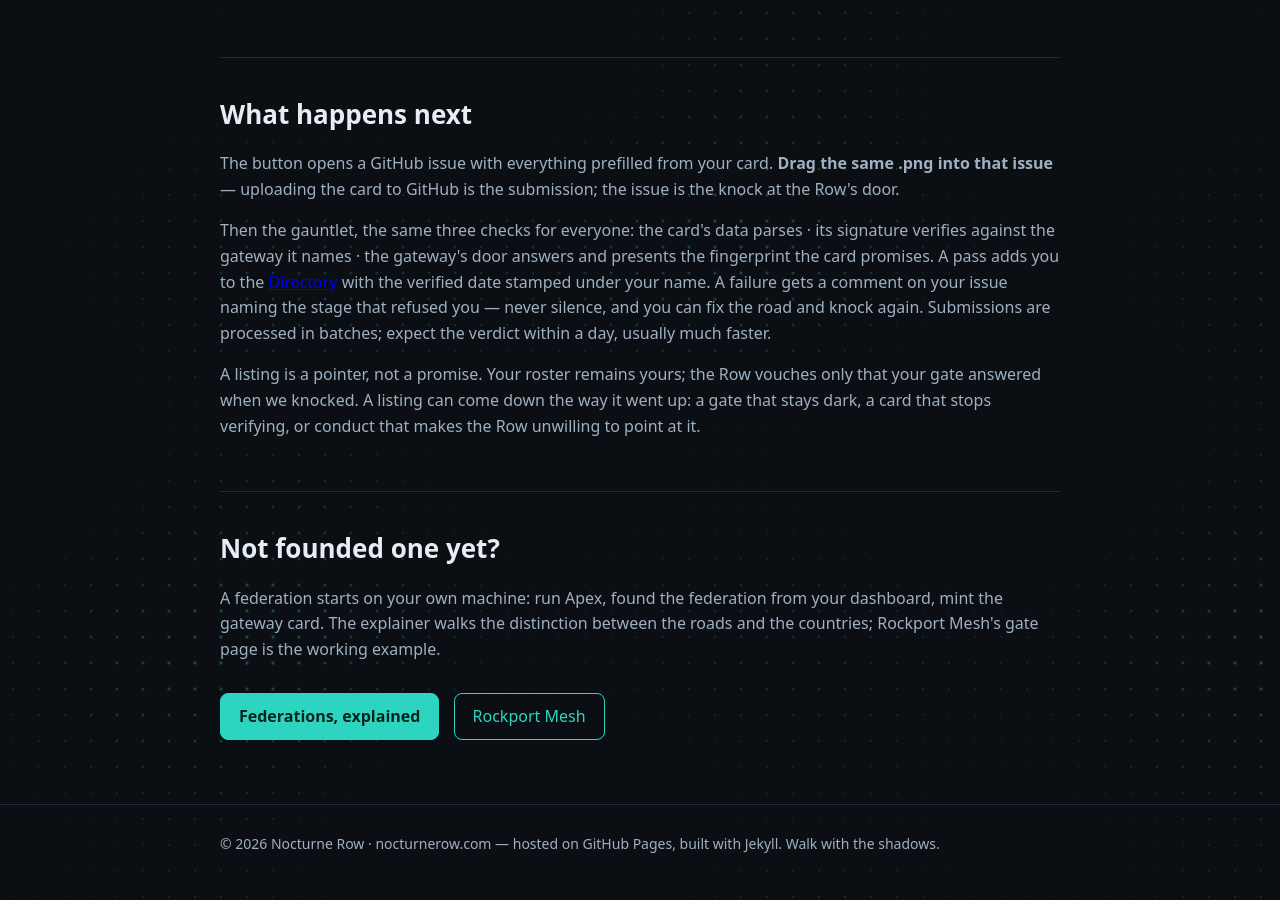
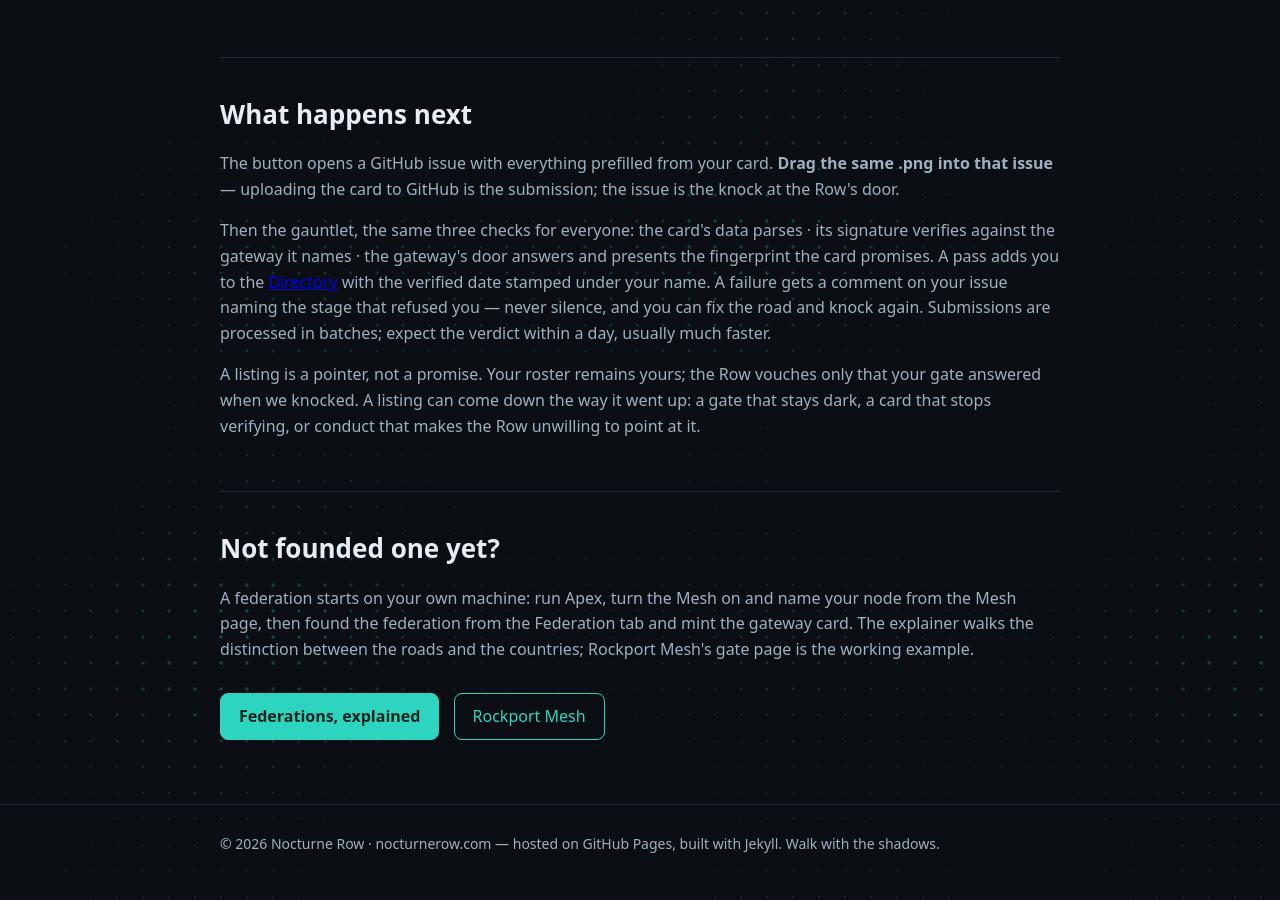
Before and after one commit to AlexKollar/nocturnerow, a Jekyll site: the page built from submit-a-federation.html, in a window 1280 px wide and 900 px high, scrolled down 849 px. Built offline with Jekyll 4.4.1, drawn with Linux system fonts in a browser that asks for light colours.

Commit message:
Join instructions made foolproof: Mesh-on step, name-your-node step, knock and admission as separate named steps

```diff
--- a/submit-a-federation.html
+++ b/submit-a-federation.html
@@ -38,7 +38,7 @@ description: "Founded a federation of your own? Submit it for the Directory —
 </section>
 <section>
 <h2>Not founded one yet?</h2>
-<p>A federation starts on your own machine: run Apex, found the federation from your dashboard, mint the gateway card. The explainer walks the distinction between the roads and the countries; Rockport Mesh's gate page is the working example.</p>
+<p>A federation starts on your own machine: run Apex, turn the Mesh on and name your node from the Mesh page, then found the federation from the Federation tab and mint the gateway card. The explainer walks the distinction between the roads and the countries; Rockport Mesh's gate page is the working example.</p>
 <p><a class="btn solid" href="/federations.html">Federations, explained</a> <a class="btn" href="/rockport-mesh.html">Rockport Mesh</a></p>
 </section>
 </main>
```
Also changed, not shown: rockport-mesh.html (+5 -2 lines).
